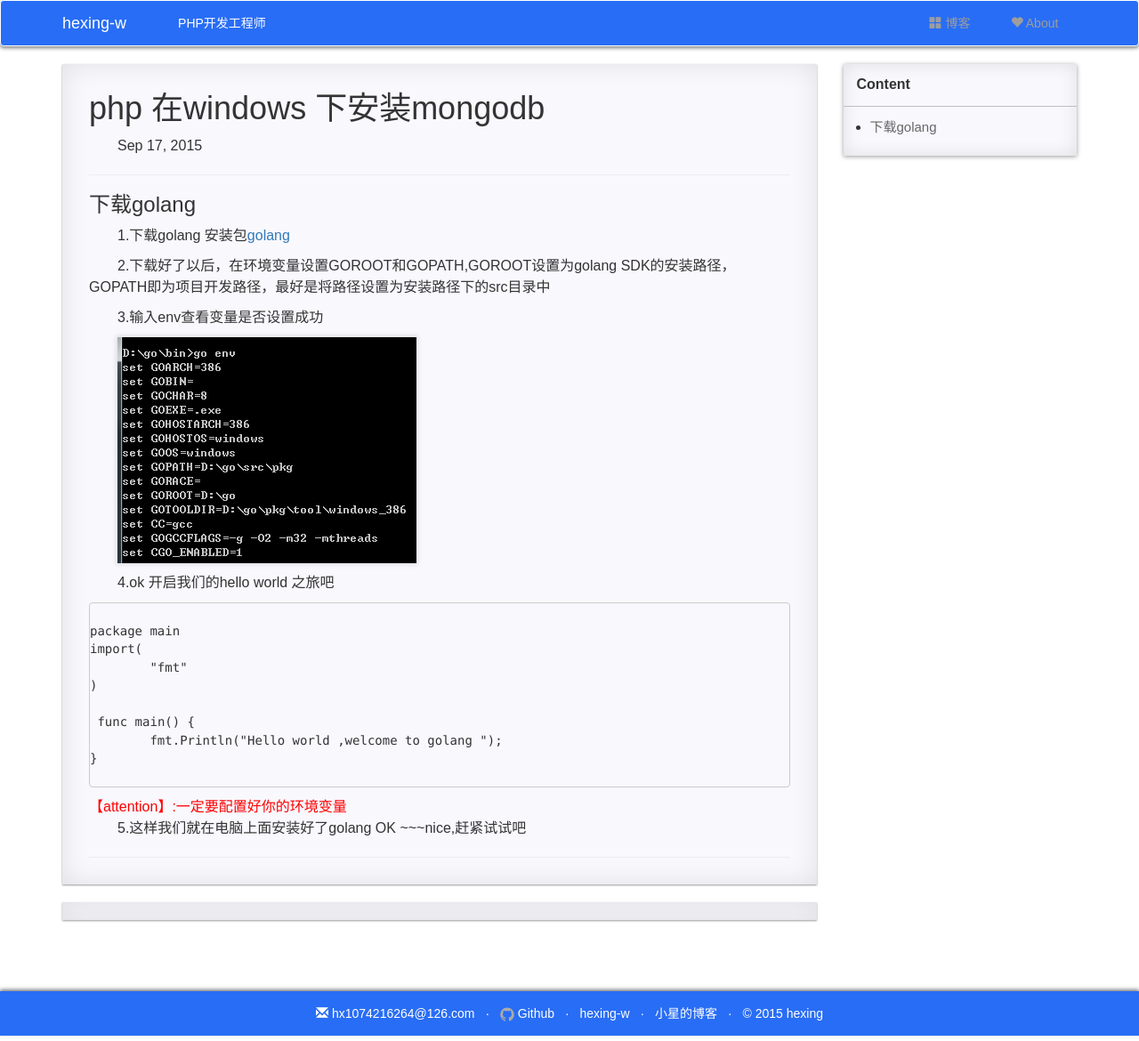
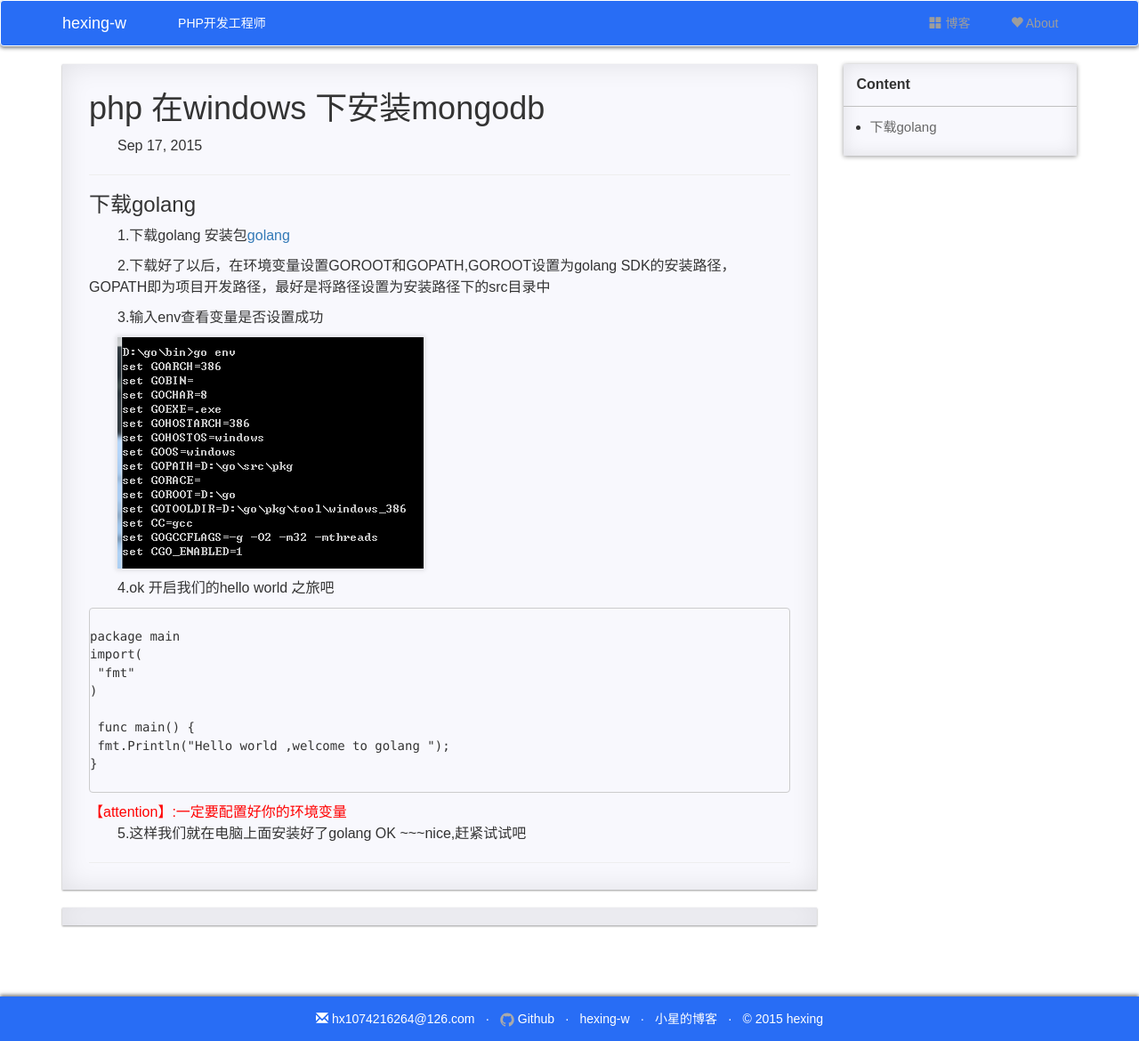
Before and after one commit to hexing-w/hexing-w.github.io, a Jekyll site: the page built from _posts/2015-11-05-windows下golang开发环境和配置.md, in a window 1280 px wide. Shown: the whole page at 89% size. Built offline with Jekyll 4.4.1, drawn with Linux system fonts in a browser that asks for light colours; nearby versions of some CDN libraries; comment, search, counter and statistics services are not loaded; a style sheet for code colours, icons or effects is not loaded.

Commit message:
Signed-off-by: hexing-w <1074216264@qq.com>

```diff
--- a/_posts/2015-11-05-windows下golang开发环境和配置.md
+++ b/_posts/2015-11-05-windows下golang开发环境和配置.md
@@ -17,17 +17,17 @@
 
 3.输入env查看变量是否设置成功
 
-![mongo](http://hexing-w.github.io/css/pics/go.png)
+![golang](http://hexing-w.github.io/css/pics/env.png)
 
 4.ok 开启我们的hello world 之旅吧
 <pre><code>
 package main
 import(
-	"fmt"
+ "fmt"
 )
 
  func main() {
-	fmt.Println("Hello world ,welcome to golang ");
+ fmt.Println("Hello world ,welcome to golang ");
 }
 
 </code></pre>
```
Also changed, not shown: css/pics/env.png (added).
